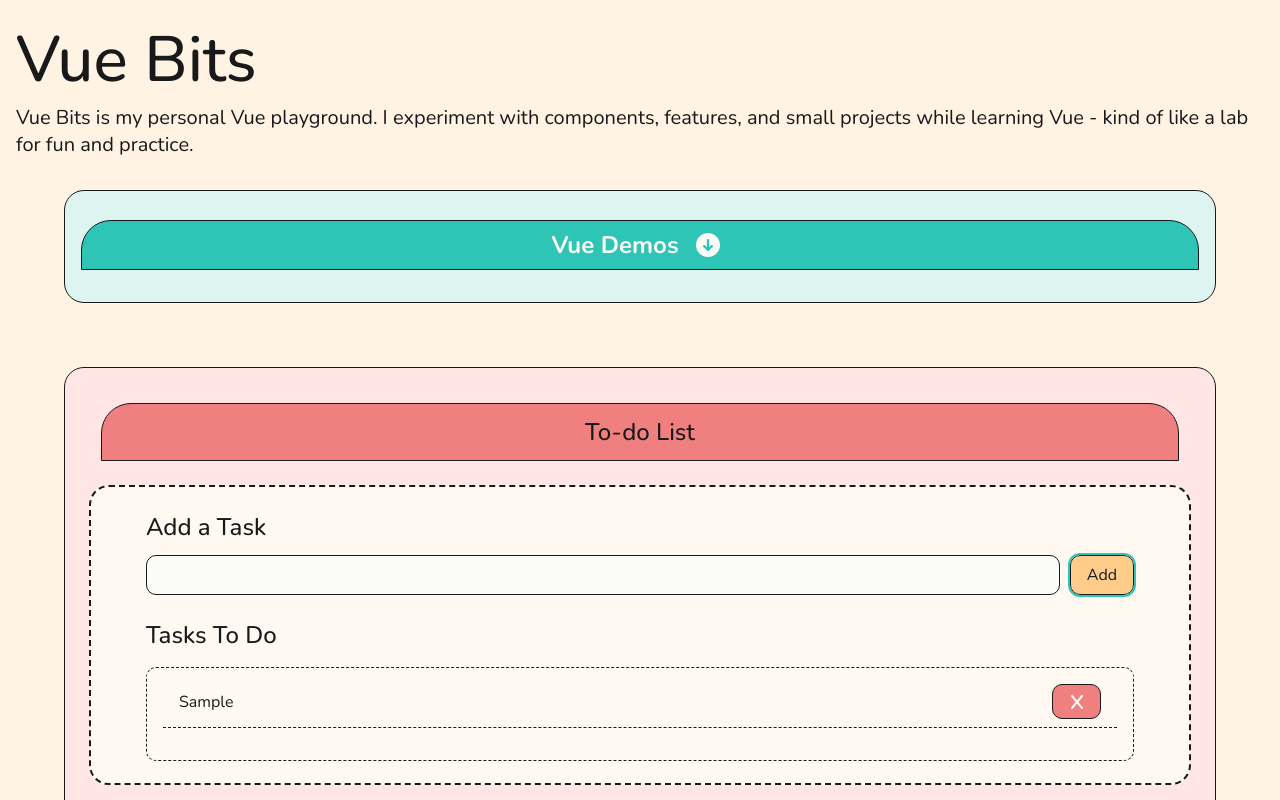
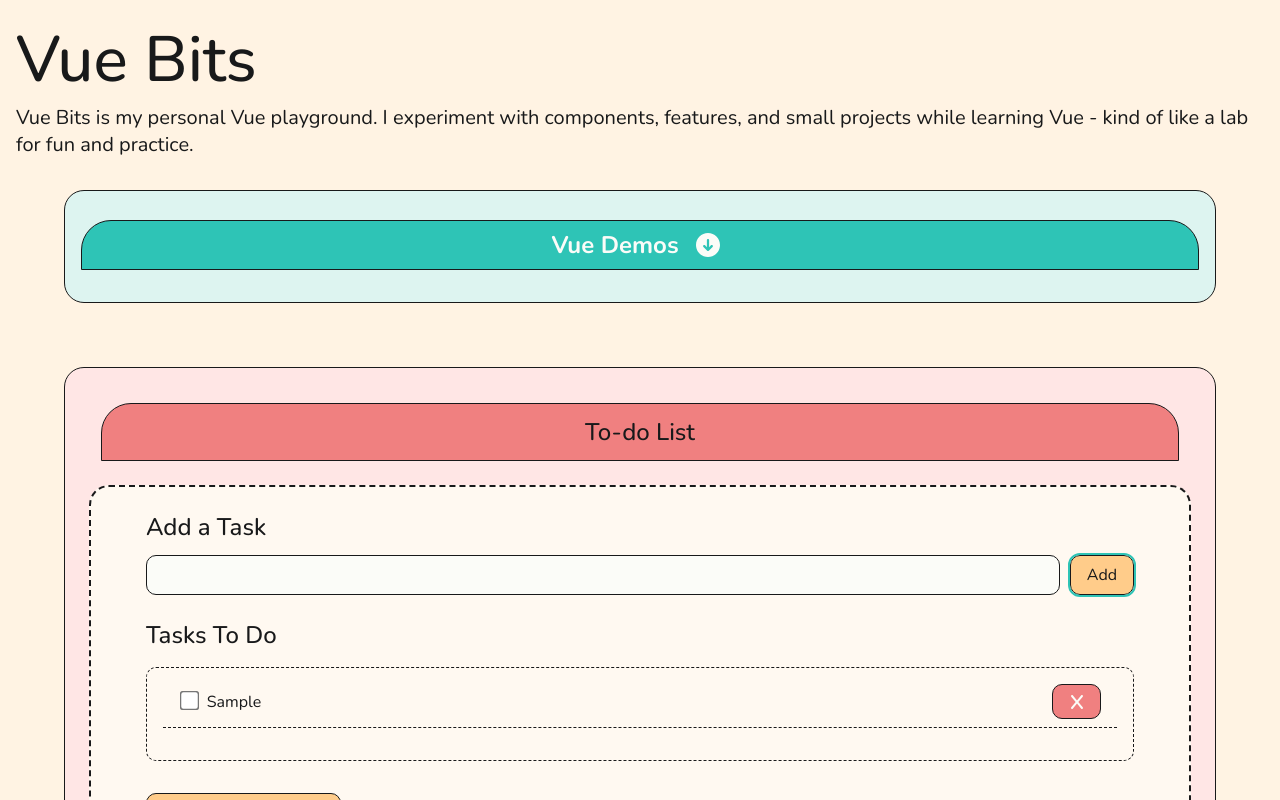
Before and after one commit to louiseka/vue-bits, a Vue app: page /todo-list in a window 1280 px wide. Both pictures are taken after typing "Sample" into the empty fields and a click on the button "Add". Shown: the top 800 px of the page. Built offline with nearby package versions, Linux system fonts and the light colour scheme.

Commit message:
Created show and hide functionality

```diff
--- a/src/views/ToDoView.vue
+++ b/src/views/ToDoView.vue
@@ -1,13 +1,18 @@
 <script setup>
-import { ref } from "vue";
+import { ref, computed } from "vue";
 
 let id = 0;
 
 const newToDo = ref("");
 const toDos = ref([]);
+const hideCompleted = ref(false);
+
+const filteredToDos = computed(() => {
+  return hideCompleted.value ? toDos.value.filter((t) => !t.done) : toDos.value;
+});
 
 function addToDo() {
-  toDos.value.push({ id: id++, text: newToDo.value });
+  toDos.value.push({ id: id++, text: newToDo.value, done: false });
   newToDo.value = "";
 }
 
@@ -32,14 +37,23 @@ function removeToDo(toDo) {
     <div v-if="toDos.length > 0">
       <h2 class="todo__heading">Tasks To Do</h2>
       <ul class="todo__list">
-        <li class="todo__list--item" v-for="toDo in toDos" :key="toDo.id">
-          {{ toDo.text }}
-          <span
-            ><button class="todo__delete-button" @click="removeToDo(toDo)">
-              <img class="todo__icon" src="@/assets/icons/x.svg" /></button
-          ></span>
+        <li
+          class="todo__list--item"
+          v-for="toDo in filteredToDos"
+          :key="toDo.id"
+        >
+          <span :class="{ done: toDo.done }">
+            <input type="checkbox" v-model="toDo.done" />
+            {{ toDo.text }}
+          </span>
+          <button class="todo__delete-button" @click="removeToDo(toDo)">
+            <img class="todo__icon" src="@/assets/icons/x.svg" />
+          </button>
         </li>
       </ul>
+      <button class="todo__hide-button" @click="hideCompleted = !hideCompleted">
+        {{ hideCompleted ? "Show Completed Tasks" : "Hide Completed Tasks" }}
+      </button>
     </div>
   </section>
 </template>
@@ -74,6 +88,10 @@ function removeToDo(toDo) {
 
 /* List styling */
 
+.done {
+  text-decoration: line-through;
+}
+
 .todo__list {
   border: var(--thin-dashed-border);
   border-radius: var(--sm-border-radius);
@@ -88,16 +106,24 @@ function removeToDo(toDo) {
   border-bottom: var(--thin-dashed-border);
 }
 
+input[type="checkbox"] {
+  transform: scale(1.5);
+  margin-right: 0.5em;
+  accent-color: var(--pink);
+}
+
 /* Button styling */
 .todo__add-button,
-.todo__delete-button {
+.todo__delete-button,
+.todo__hide-button {
   border: var(--solid-thin-border);
   border-radius: var(--sm-border-radius);
+  padding: 0.5em 1em;
 }
 
-.todo__add-button {
+.todo__add-button,
+.todo__hide-button {
   background-color: var(--faded-yellow);
-  padding: 0.5em 1em;
   font-size: var(--font-default);
 }
 
@@ -108,7 +134,10 @@ function removeToDo(toDo) {
 .todo__delete-button {
   background-color: var(--pink);
   display: inline-flex;
-  padding: 0.5em 1em;
+}
+
+.todo__hide-button {
+  margin: 1em 0;
 }
 
 @media (min-width: 700px) {
```
